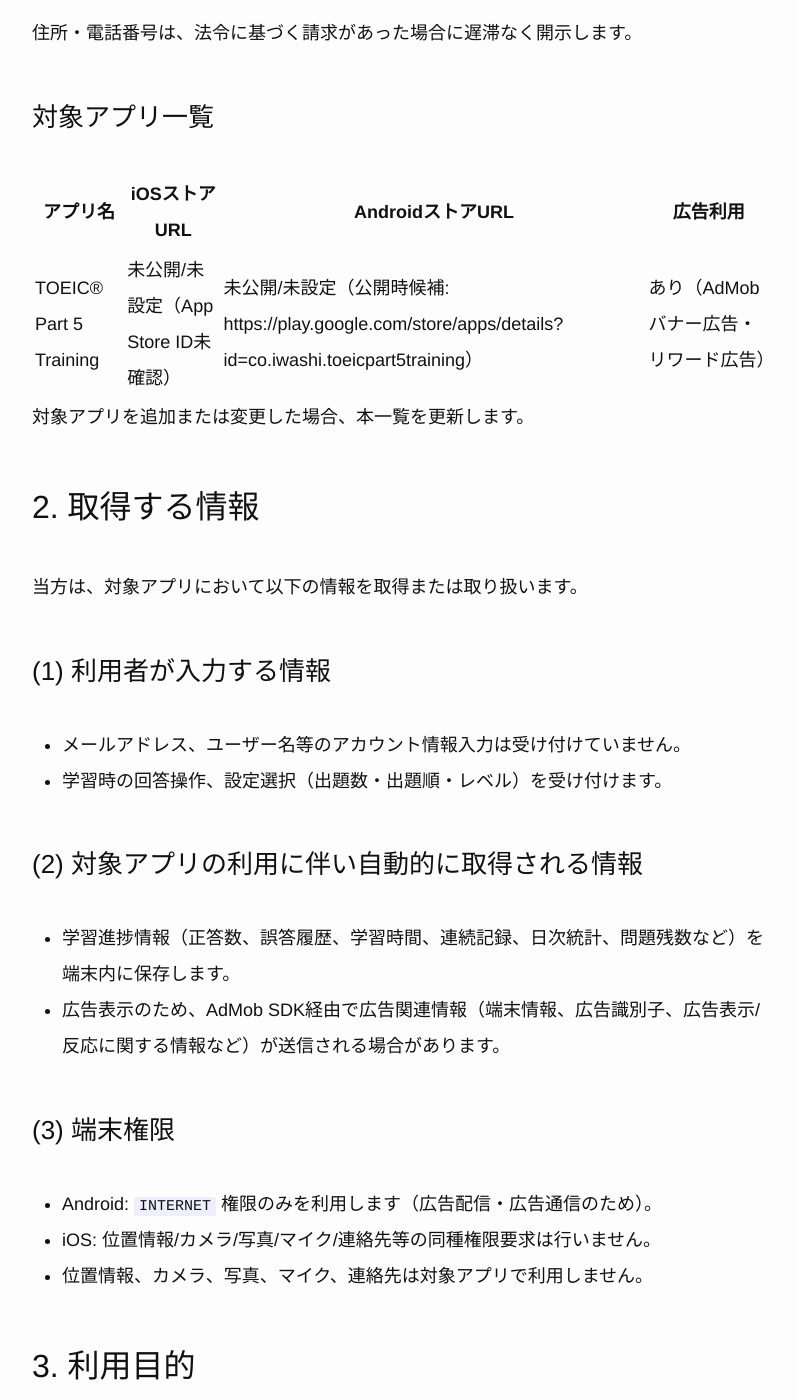
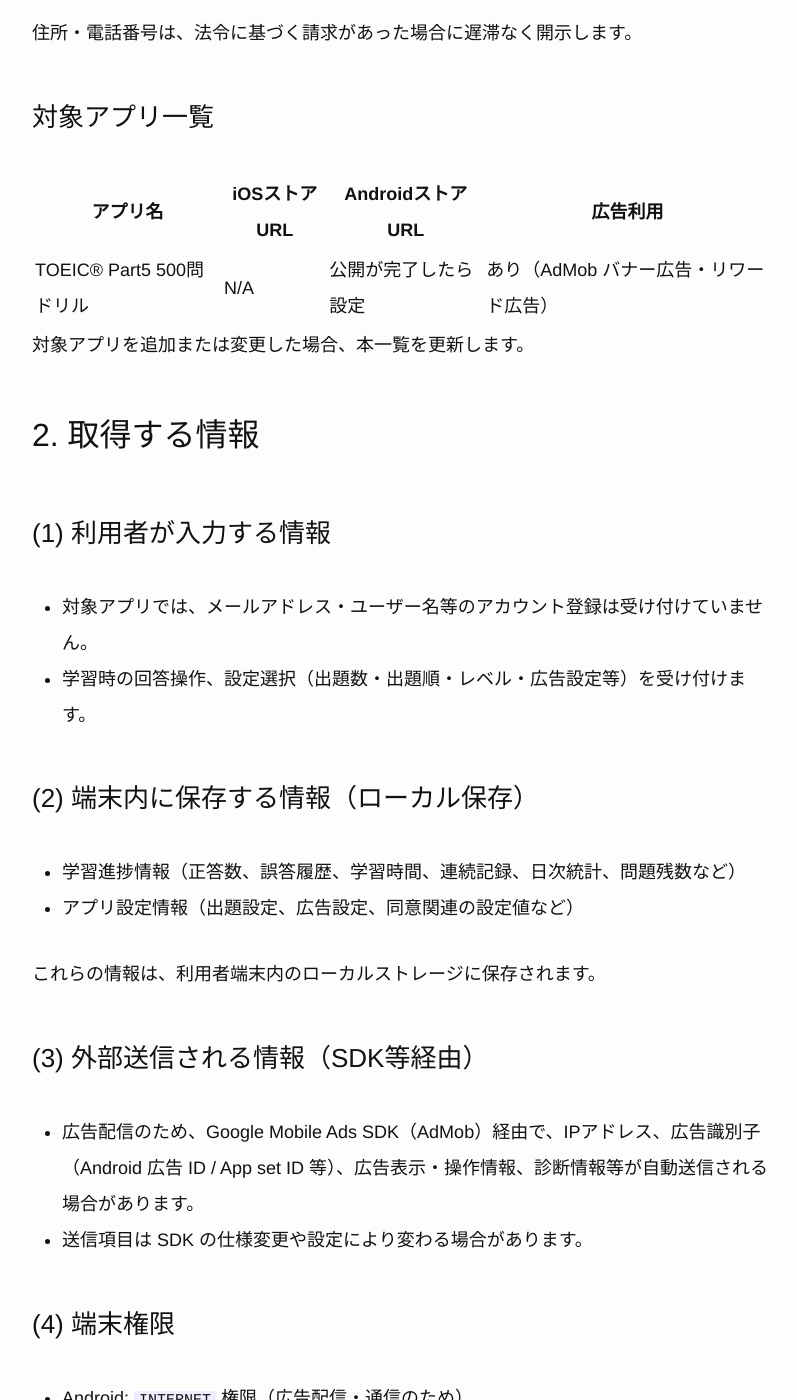
Before and after one commit to iwashi/iwashi.github.io, a Jekyll site: the page built from privacy-policy.md, in a window 1280 px wide and 1400 px high, scrolled down 488 px. Shown: the whole window, without its empty margins (238-1035 px from the left). Built offline with Jekyll 4.4.1, drawn with Linux system fonts in a browser that asks for light colours; some of the changed text lies outside the part shown.

Commit message:
Update privacy policy page content

```diff
--- a/privacy-policy.md
+++ b/privacy-policy.md
@@ -5,7 +5,7 @@ permalink: /privacy-policy/
 nav_exclude: true
 ---
 
-iwashi（以下「当方」）は、当方が提供するiOS/Android向けアプリ（以下「対象アプリ」）および関連サービスにおける、利用者情報の取扱いについて以下のとおり定めます。
+iwashi（以下「当方」）は、当方が提供する iOS/Android 向けアプリ（以下「対象アプリ」）および関連サービスにおける利用者情報の取扱いについて、以下のとおり定めます。
 
 ## 1. 事業者情報
 
@@ -19,33 +19,37 @@ iwashi（以下「当方」）は、当方が提供するiOS/Android向けアプ
 
 | アプリ名 | iOSストアURL | AndroidストアURL | 広告利用 |
 | --- | --- | --- | --- |
-| TOEIC® Part 5 Training | 未公開/未設定（App Store ID未確認） | 未公開/未設定（公開時候補: https://play.google.com/store/apps/details?id=co.iwashi.toeicpart5training） | あり（AdMob バナー広告・リワード広告） |
+| TOEIC® Part5 500問ドリル | N/A | 公開が完了したら設定 | あり（AdMob バナー広告・リワード広告） |
 
 対象アプリを追加または変更した場合、本一覧を更新します。
 
 ## 2. 取得する情報
 
-当方は、対象アプリにおいて以下の情報を取得または取り扱います。
-
 ### (1) 利用者が入力する情報
 
-- メールアドレス、ユーザー名等のアカウント情報入力は受け付けていません。
-- 学習時の回答操作、設定選択（出題数・出題順・レベル）を受け付けます。
+- 対象アプリでは、メールアドレス・ユーザー名等のアカウント登録は受け付けていません。
+- 学習時の回答操作、設定選択（出題数・出題順・レベル・広告設定等）を受け付けます。
 
-### (2) 対象アプリの利用に伴い自動的に取得される情報
+### (2) 端末内に保存する情報（ローカル保存）
 
-- 学習進捗情報（正答数、誤答履歴、学習時間、連続記録、日次統計、問題残数など）を端末内に保存します。
-- 広告表示のため、AdMob SDK経由で広告関連情報（端末情報、広告識別子、広告表示/反応に関する情報など）が送信される場合があります。
+- 学習進捗情報（正答数、誤答履歴、学習時間、連続記録、日次統計、問題残数など）
+- アプリ設定情報（出題設定、広告設定、同意関連の設定値など）
 
-### (3) 端末権限
+これらの情報は、利用者端末内のローカルストレージに保存されます。
 
-- Android: `INTERNET` 権限のみを利用します（広告配信・広告通信のため）。
-- iOS: 位置情報/カメラ/写真/マイク/連絡先等の同種権限要求は行いません。
-- 位置情報、カメラ、写真、マイク、連絡先は対象アプリで利用しません。
+### (3) 外部送信される情報（SDK等経由）
+
+- 広告配信のため、Google Mobile Ads SDK（AdMob）経由で、IPアドレス、広告識別子（Android 広告 ID / App set ID 等）、広告表示・操作情報、診断情報等が自動送信される場合があります。
+- 送信項目は SDK の仕様変更や設定により変わる場合があります。
+
+### (4) 端末権限
+
+- Android: `INTERNET` 権限（広告配信・通信のため）
+- iOS/Android ともに、位置情報・カメラ・写真・マイク・連絡先の権限は利用しません。
 
 ## 3. 利用目的
 
-当方は、取得した情報を以下の目的で利用します。
+当方は取得情報を、以下の目的で利用します。
 
 - 学習機能の提供、設定反映、進捗管理
 - 品質改善、不具合対応
@@ -54,49 +58,47 @@ iwashi（以下「当方」）は、当方が提供するiOS/Android向けアプ
 
 ## 4. 第三者提供・外部送信・委託
 
-当方は、上記目的の達成のため、以下の事業者に対して情報を外部送信する場合があります。
+当方は、上記目的の達成のため、以下の事業者に情報を外部送信する場合があります。
 
-- 広告配信：AdMob（Google Mobile Ads SDK）
-- 送信される情報：広告配信に必要なリクエスト情報、端末情報、広告識別子、広告表示/反応に関する情報（SDKの自動送信範囲）
+- 送信先：Google LLC（AdMob / Google Mobile Ads SDK）
+- 主な送信情報：IPアドレス、広告識別子、広告表示・操作情報、診断情報等
+- 利用目的：広告配信、効果測定、不正防止、サービス改善
 
-AdMobに関する情報の取扱いは、Googleのポリシーに従います。
+Google における情報取扱いは以下をご確認ください。
 
 - Google プライバシーポリシー: [https://policies.google.com/privacy](https://policies.google.com/privacy)
-- Google 広告に関するポリシー: [https://policies.google.com/technologies/ads](https://policies.google.com/technologies/ads)
+- Google 広告ポリシー: [https://policies.google.com/technologies/ads](https://policies.google.com/technologies/ads)
 
 なお、解析/クラッシュ解析SDK（Firebase Analytics、Crashlytics、Sentry等）は、現時点では利用していません。
 
-## 5. 保存期間
+## 5. 保存期間・削除
 
-- 学習データは端末内に保持され、利用者が「進捗リセット」を実行するか、アプリを削除するまで保存されます。
-- AdMob側で保持されるデータは、Googleの保持ポリシーに従います。
+- 端末内の学習データ・設定情報は、利用者が「進捗リセット」を実行するか、アプリを削除するまで保存されます。
+- 問い合わせ時に提供された情報は、問い合わせ対応および法令対応に必要な期間保存した後、適切に削除します。
+- AdMob 側で保持されるデータは Google のポリシーに従います。
 
-## 6. 利用者の権利（開示・訂正・利用停止等）
+## 6. 利用者の権利（開示・訂正・削除・利用停止等）
 
-利用者は、当方が保有する情報について、開示、訂正、利用停止等を求めることができます。請求は問い合わせ窓口（[https://iwashi.co/contact/](https://iwashi.co/contact/)）から受け付けます。
+- 当方が直接保有する情報（問い合わせ対応で取得した情報等）については、開示・訂正・削除・利用停止等の請求を受け付けます。
+- アプリ内学習データは主に端末内保存のため、利用者自身で「進捗リセット」またはアプリ削除により削除できます。
+- 広告識別子等の管理は、端末設定または Google の提供する機能により実施できます。
+- 請求窓口：[https://iwashi.co/contact/](https://iwashi.co/contact/)
 
-請求時には、次の情報の入力をお願いしています。
-
-- 連絡先メールアドレス
-- OS（iOS/Android）
-- アプリバージョン
-- 端末機種
-- 請求種別（開示/削除等）
-- 請求内容の詳細
-
-本人確認は、返信先メールの確認および端末情報/事象詳細の照合により行います。原則として30日以内を目安に回答します。
+請求時には、連絡先メールアドレス、OS、アプリバージョン、端末機種、請求内容等の情報提供をお願いする場合があります。合理的な範囲で本人確認を行い、原則30日以内を目安に対応します。
 
 ## 7. 安全管理措置
 
-当方は、取得情報の漏えい、滅失、毀損の防止のため、通信の暗号化、アクセス制御、権限管理等の合理的な安全管理措置を講じます。
+当方は、取得情報の漏えい、滅失、毀損の防止その他の安全管理のため、当方の管理可能な範囲で、通信の暗号化、アクセス制御、権限管理等の合理的な措置を講じます。
 
 ## 8. 未成年の利用
 
-13歳未満の方は、対象アプリの利用対象外です。13歳未満の利用が判明した場合、必要に応じて利用停止等の措置を講じます。
+- 対象アプリは、13歳未満を主な対象として設計していません。
+- 13歳未満の方が利用する場合は、保護者の関与・同意のもとで利用することを推奨します。
+- 対象年齢設定は、公開時のストア設定（Google Play / App Store）に従います。
 
 ## 9. 改定
 
 当方は、本ポリシーを必要に応じて改定することがあります。重要な変更がある場合は、対象アプリ内またはWebページ上で告知します。
 
-- 制定日：2026-02-14
-- 最終改定日：2026-02-14
+- 制定日：2026-02-28
+- 最終改定日：2026-02-28
```
